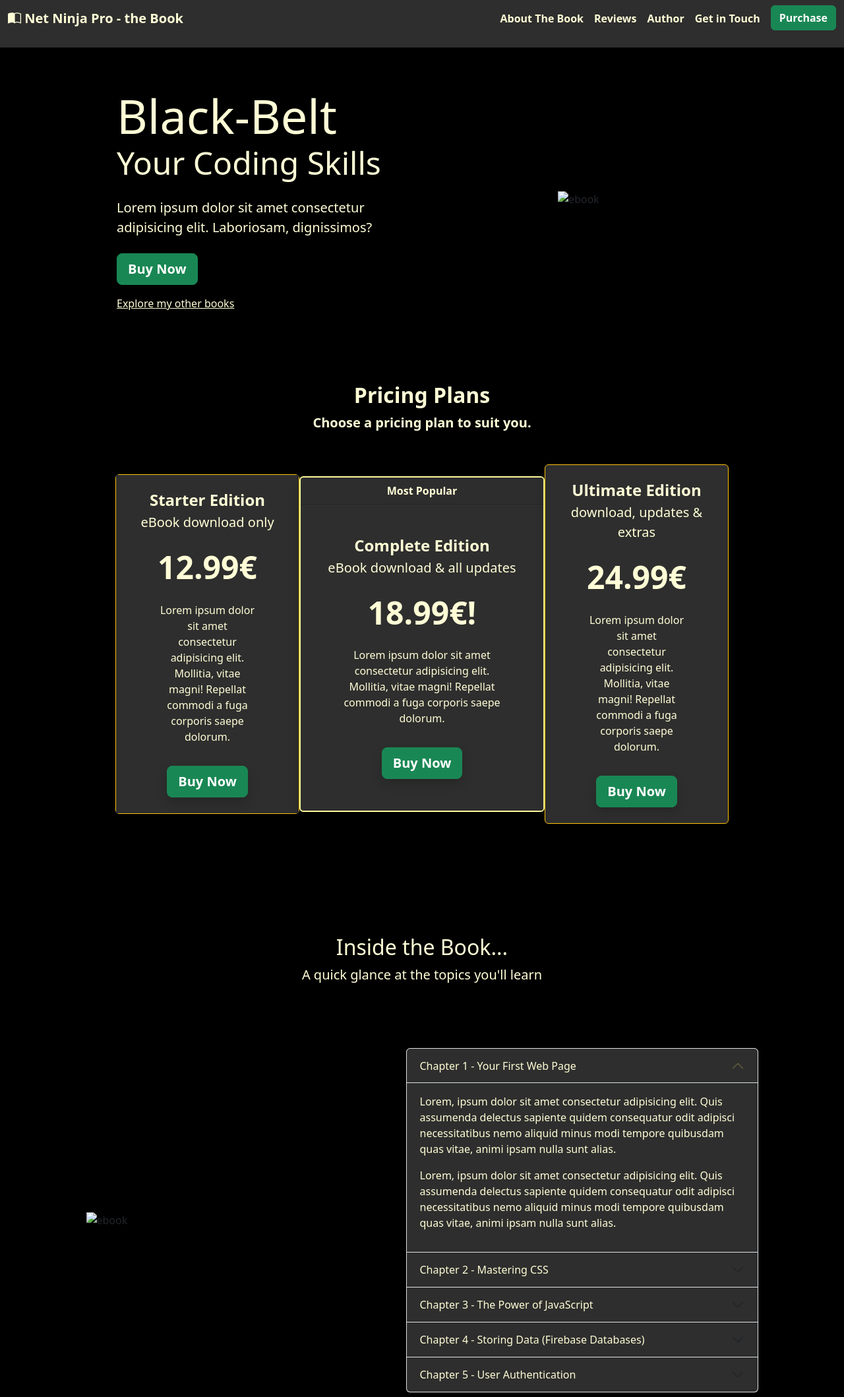
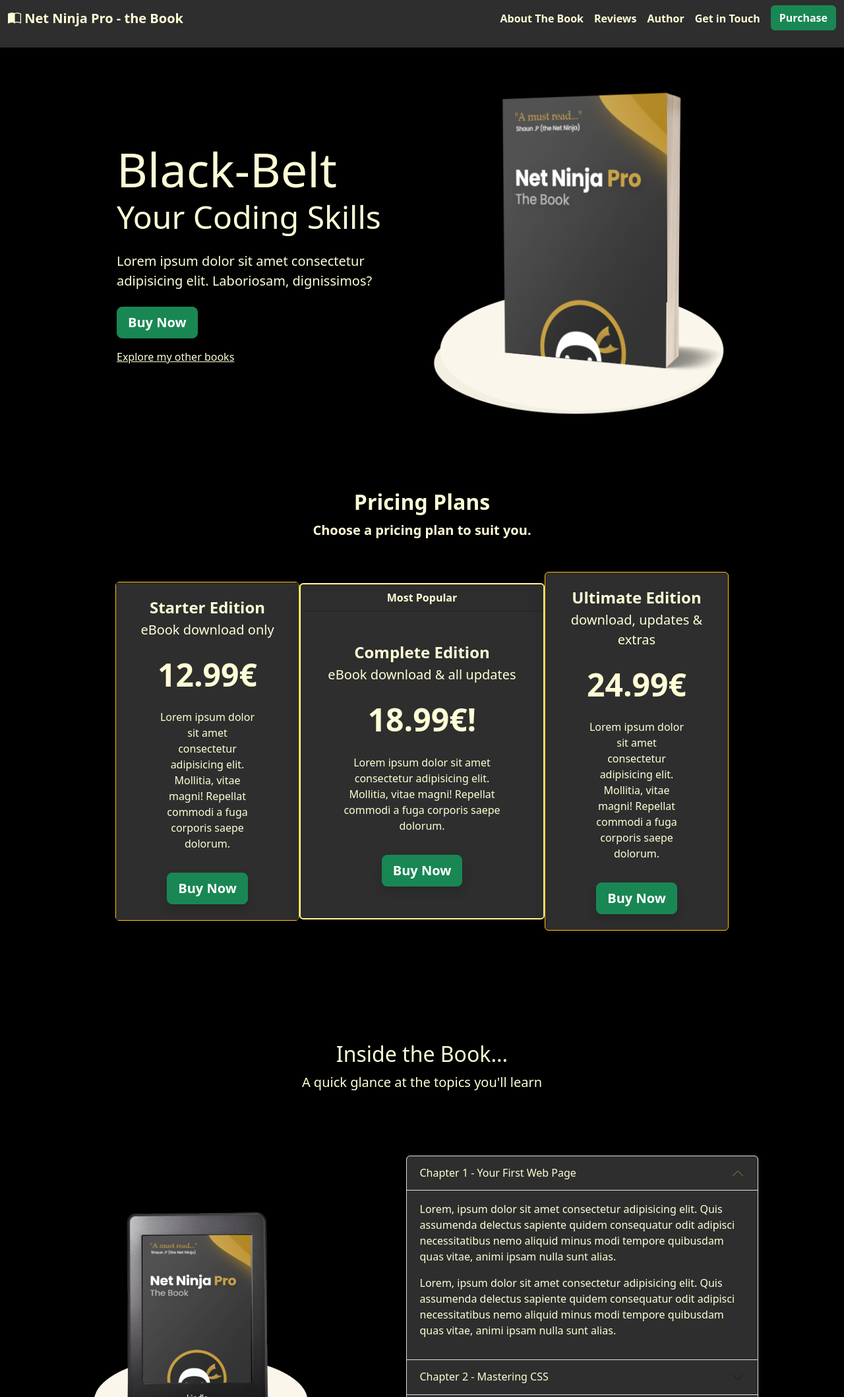
Before and after one commit to 111markus/Bootstrap5, a website: page index.html in a window 1280 px wide. Shown: the part 40-2158 px from the top of the page at 66% size. Drawn offline with nearby package versions, Linux system fonts and the light colour scheme; files that its build step writes are made by us from their sources; the site is published under a folder, as on GitHub Pages, so addresses that start at the root find nothing.

Commit message:
pilte polnd näha

```diff
--- a/index.html
+++ b/index.html
@@ -111,11 +111,7 @@
               data-bs-placement="bottom"
               title="Net Ninja Pro book cover"
             >
-              <img
-                src="/assets/ebook-cover.png"
-                class="img-fluid"
-                alt="ebook"
-              />
+              <img src="assets/ebook-cover.png" class="img-fluid" alt="ebook" />
             </span>
           </div>
         </div>
@@ -229,7 +225,7 @@
         </div>
         <div class="row my-5 g-5 justify-content-around align-items-center">
           <div class="col-6 col-lg-4">
-            <img src="/assets/kindle.png" class="img-fluid" alt="ebook" />
+            <img src="assets/kindle.png" class="img-fluid" alt="ebook" />
           </div>
           <div class="col-lg-6">
             <!-- accordion -->
@@ -504,7 +500,7 @@
           <div class="col-md-5 text-center d-none d-md-block">
             <!-- tooltip -->
             <span class="tt" data-bs-placement="bottom" title="Shaun .P">
-              <img src="/assets/autor.jpg" class="img-fluid" alt="author" />
+              <img src="assets/autor.jpg" class="img-fluid" alt="author" />
             </span>
           </div>
         </div>
```
